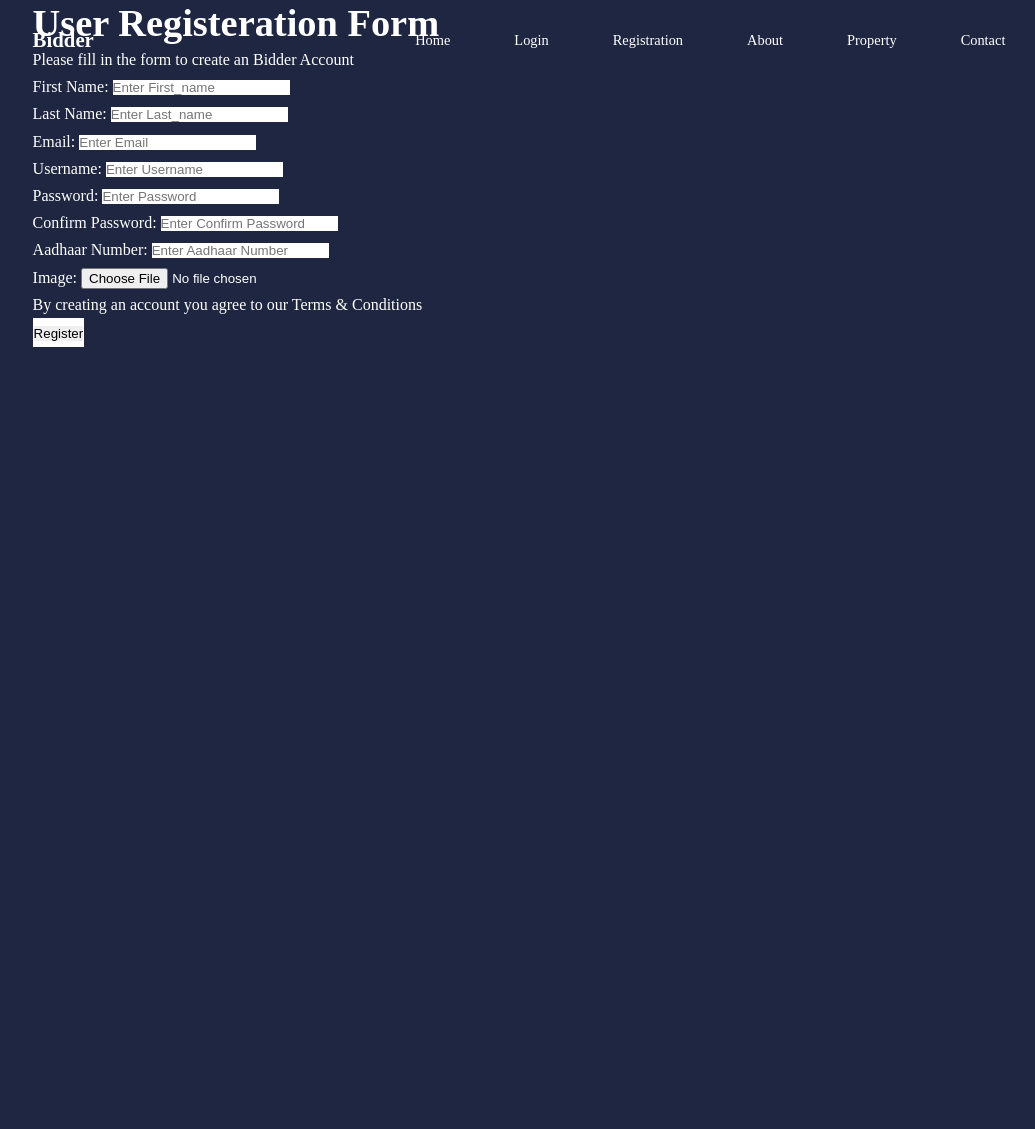
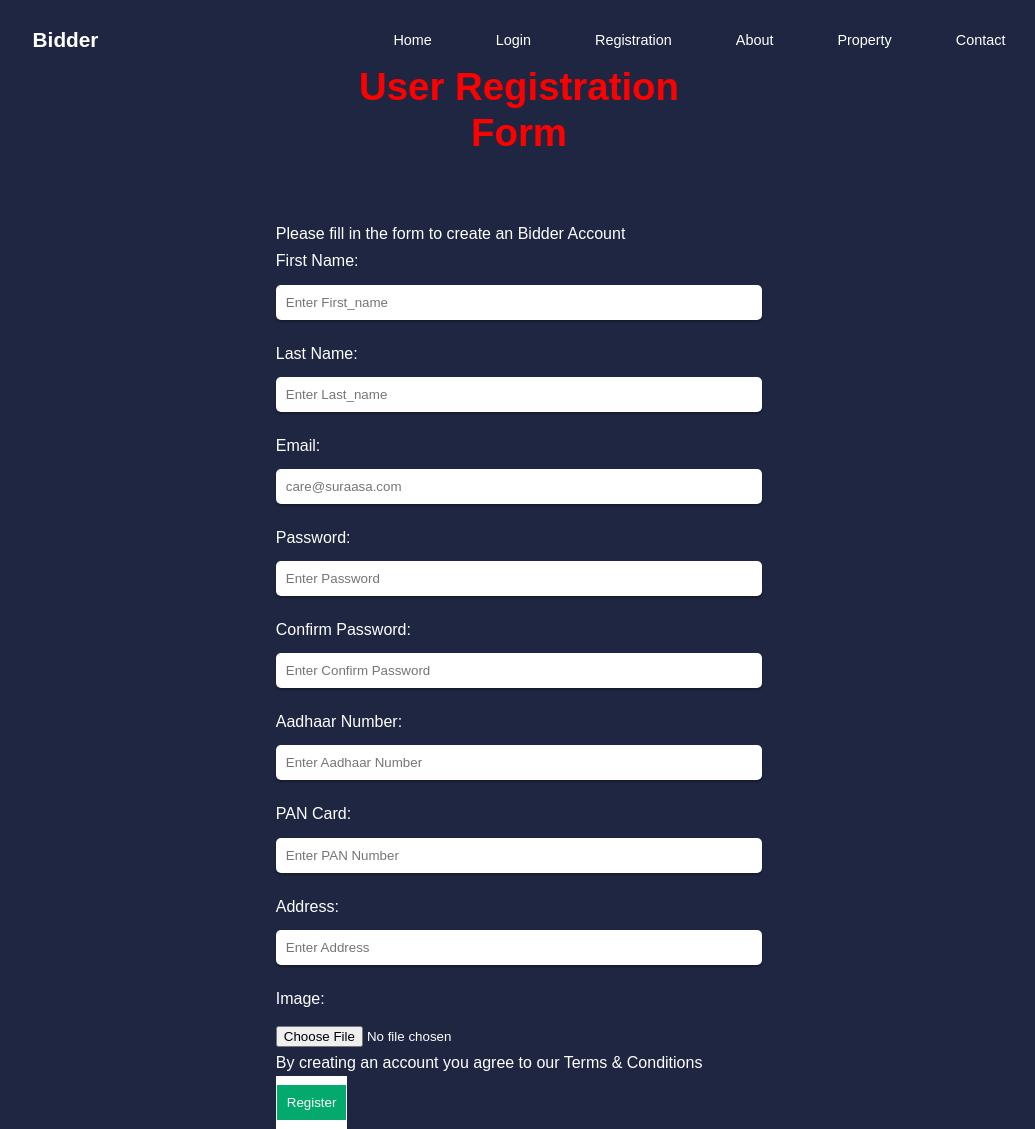
Before and after one commit to keshavmohta09/astro, a Django app: page /users/create/ in a window 1280 px wide. Shown: the whole page, without its empty margins (121-1156 px from the left). Before the commit the page ends 347 px from the top, so only its background shows below. Run offline with Django 4.2, Linux system fonts and the light colour scheme; parts of the project's set-up code (start-up, migrations or seed data) failed here and were passed over.

Commit message:
fix registraion.html and user create api

```diff
--- a/templates/registration.html
+++ b/templates/registration.html
@@ -2,6 +2,7 @@
 
 <!DOCTYPE html>
 <html lang="en">
+
 <head>
     <meta charset="UTF-8">
     <meta http-equiv="X-UA-Compatible" content="IE=edge">
@@ -15,27 +16,32 @@
     <!--GOOGLE FONTS (MONTSERRAT)-->
     <link rel="preconnect" href="https://fonts.googleapis.com">
     <link rel="preconnect" href="https://fonts.gstatic.com" crossorigin>
-        <link href="https://fonts.googleapis.com/css2?family=Montserrat:wgt@300:400:500:600:700:800:900&display=swap" rel="stylesheet">
+    <link href="https://fonts.googleapis.com/css2?family=Montserrat:wgt@300:400:500:600:700:800:900&display=swap"
+        rel="stylesheet">
 
 
     <!--SWIPER JS-->
-        <link rel="stylesheet" href="https://cdn.jsdelivr.net/npm/swiper@9/swiper-bundle.min.css"/>
+    <link rel="stylesheet" href="https://cdn.jsdelivr.net/npm/swiper@9/swiper-bundle.min.css" />
 
 
 
     <link rel="stylesheet" href="{% static 'css/style.css' %}">
+    <link rel="stylesheet" href="{% static 'css/registration.css' %}">
 </head>
+
 <body>
     <nav>
         <div class="container nav__container">
-            <a href="index.html"><h4>Bidder</h4></a>
+            <a href="index.html">
+                <h4>Bidder</h4>
+            </a>
             <ul class="nav__menu">
-                <li><a href="index.html">Home</a></li>
-                <li><a href="login.html">Login</a></li>
+                <li><a href="/">Home</a></li>
+                <li><a href="{% url 'user-login' %}">Login</a></li>
                 <li><a href="{% url 'user-create' %}">Registration</a></li>
-                <li><a href="about.html">About</a></li>
+                <li><a href="{% url 'about' %}">About</a></li>
                 <li><a href="property.html">Property</a></li>
-                <li><a href="contact.html">Contact</a></li>
+                <li><a href="{% url 'contact' %}">Contact</a></li>
             </ul>
             <button id="open-menu-btn"><i class="uil uil-bars"></i></button>
             <button id="close-menu-btn"><i class="uil uil-multiply"></i></button>
@@ -44,13 +50,14 @@
     </nav>
     <!--==================================END OF NAVBAR===========================================-->
 
-    <form id="userForm" action="#" onsubmit="return validation()" method="POST" action="{% url 'user-create' %}">
+    <form id="userForm" method="POST" action="{% url 'user-create' %}" enctype="multipart/form-data">
         {% csrf_token %}
 
-        <div class = "container">
+        <div class="container">
             <div class="formControl">
-            <h1>User Registeration Form</h1>
-             <P>Please fill in the form to create an Bidder Account</p><hr>
+                <h1>User Registration Form</h1>
+                <P>Please fill in the form to create an Bidder Account</p>
+                <hr>
             </div>
             <div class="formControl">
                 <label for="name"> First Name:</label>
@@ -65,18 +72,12 @@
             </div>
             <div class="msg" id="l_name"></div>
 
+
             <div class="formControl">
-            <label for="email"> Email:</label>
-            <input type="text" id="email" name="email" placeholder="Enter Email">
+                <label for="email">Email:</label>
+                <input type="email" id="email" name="email" placeholder="care@suraasa.com">
             </div>
             <div class="msg" id="u_email"></div>
-
-
-		<div class="formControl">
-			<label for="username">Username:</label>
-			<input type="text" id="username" name="username" placeholder="Enter Username">
-		</div>
-			<div class="msg" id="u_username"></div>
 
 
             <div class="formControl">
@@ -88,20 +89,37 @@
 
             <div class="formControl">
                 <label for="Confirm Password">Confirm Password:</label>
-			<input type="password" id="conpassword" name=" confirm_password" placeholder="Enter Confirm Password"><hr>
+                <input type="password" id="conpassword" name="confirm_password" placeholder="Enter Confirm Password">
+                <hr>
             </div>
             <div class="msg" id="c_password"></div>
 
 
             <div class="formControl">
                 <label for="Aadhaar Number">Aadhaar Number:</label>
-                <input type="text" id="aadhaar" name=" addhaar" placeholder="Enter Aadhaar Number"><hr>
+                <input type="text" id="aadhaar" name="aadhaar" placeholder="Enter Aadhaar Number">
+                <hr>
             </div>
             <div class="msg" id="c_aadhaar"></div>
 
             <div class="formControl">
+                <label for="PAN Card">PAN Card:</label>
+                <input type="text" id="pan_card" name="pan_card" placeholder="Enter PAN Number">
+                <hr>
+            </div>
+            <div class="msg" id="c_pan_card"></div>
+
+            <div class="formControl">
+                <label for="Address">Address:</label>
+                <input type="text" id="address" name="address" placeholder="Enter Address">
+                <hr>
+            </div>
+            <div class="msg" id="c_address"></div>
+
+            <div class="formControl">
                 <label for="Image">Image:</label>
-            <input type="file" id="image" name=" image" ><hr>
+                <input type="file" id="image" name="image">
+                <hr>
             </div>
             <div class="msg" id="c_image"></div>
 
@@ -118,74 +136,67 @@
 
 
     <script>
-	function validation(){
+        function validation() {
             var name = document.getElementById("name").value;
-		var username = document.getElementById("username").value;
             var email = document.getElementById("email").value;
             var mobile = document.getElementById("mobile").value;
 
-		if (name == ""){
+            if (name == "") {
                 document.getElementById('u_name').innerHTML = "* First Name can't be blank";
                 return false;
             }
 
-		if (name.length < 5){
+            if (name.length < 5) {
                 document.getElementById('u_name').innerHTML = "* First Name Length should be greater than 5";
                 return false;
             }
 
-		if (!isNaN(name)){
+            if (!isNaN(name)) {
                 document.getElementById('u_name').innerHTML = "* First Name should be character only";
                 return false;
             }
             //Last Name
-        if (lname == ""){
+            if (lname == "") {
                 document.getElementById('l_name').innerHTML = "* Last Name can't be blank";
                 return false;
             }
-        if (!isNaN(lname)){
+            if (!isNaN(lname)) {
                 document.getElementById('l_name').innerHTML = "* Last Name should be character only";
                 return false;
             }
 
 
             // Email Validation
-		if(email.indexOf('@') <=0){
+            if (email.indexOf('@') <= 0) {
                 document.getElementById("u_email").innerHTML = "* Email must contain @";
                 return false;
             }
-		if((email.charAt(email.length - 4)!= '.') && (email.charAt(email.length - 3)!= '.')){
+            if ((email.charAt(email.length - 4) != '.') && (email.charAt(email.length - 3) != '.')) {
                 document.getElementById("u_email").innerHTML = "* Email must contain .";
                 return false;
             }
 
-		// Username
-		if (username == ""){
-			document.getElementById("u_username").innerHTML = "* Username can't be blank";
+            //Password
+            if (password == "") {
+                document.getElementById("u_password").innerHTML = "* Password can't be blank";
                 return false;
             }
-
-		//Password
-        if(password ==""){
-            document.getElementById("u_password").innerHTML ="* Password can't be blank";
-            return false;
-        }
-        if(password.length <= 6){
-            document.getElementById("u_password").innerHTML="* Weak Password make it Strong"
+            if (password.length <= 6) {
+                document.getElementById("u_password").innerHTML = "* Weak Password make it Strong"
                 return false;
             }
 
             //Confirm Password
-        if(conpassword ==""){
-            document.getElementById("c_password").innerHTML ="* Password can't be blank";
+            if (conpassword == "") {
+                document.getElementById("c_password").innerHTML = "* Password can't be blank";
                 return false;
             }
-        if(conpassword.length <= 6){
-            document.getElementById("c_password").innerHTML="* Weak Password make it Strong"
+            if (conpassword.length <= 6) {
+                document.getElementById("c_password").innerHTML = "* Weak Password make it Strong"
                 return false;
             }
-        if(conpassword != password){
-            document.getElementById("c_password").innerHTML="* Password does not match"
+            if (conpassword != password) {
+                document.getElementById("c_password").innerHTML = "* Password does not match"
                 return false;
             }
         }
@@ -255,4 +266,5 @@
 
     <script src="{% static 'js/main.js' %}"></script>
 </body>
+
 </html>
--- a/users/views.py
+++ b/users/views.py
@@ -1,6 +1,7 @@
 from django.contrib import messages
 from django.contrib.auth.password_validation import validate_password
 from django.core.exceptions import ValidationError
+from django.core.validators import FileExtensionValidator
 from django.db import IntegrityError
 from rest_framework import serializers
 from rest_framework.authtoken.models import Token
@@ -9,7 +10,8 @@
 from rest_framework.response import Response
 from rest_framework.viewsets import ViewSet
 
-from users.models import User
+from helpers.files import ValidateFileSize
+from users.models import Profile, User
 from users.serializers import UserSerializer
 
 
@@ -20,6 +22,9 @@
         last_name = serializers.CharField(required=False)
         password = serializers.CharField()
         confirm_password = serializers.CharField()
+        aadhaar = serializers.CharField(max_length=12)
+        pan_card = serializers.CharField(max_length=10)
+        address = serializers.CharField()
 
         def validate(self, attrs):
             if bool(attrs.get("password")) ^ bool(attrs.get("confirm_password")):
@@ -32,7 +37,17 @@
                     "Password and confirm password do not match."
                 )
             validate_password(attrs["password"])
+            if not attrs["aadhaar"].isdigit():
+                raise serializers.ValidationError("Provide valid aadhaar number.")
             return attrs
+
+    class FileInputSerializer(serializers.Serializer):
+        image = serializers.ImageField(
+            validators=[
+                ValidateFileSize(max_file_size=Profile.MAX_FILE_SIZE_ALLOWED),
+                FileExtensionValidator(allowed_extensions=Profile.EXTENSIONS_ALLOWED),
+            ]
+        )
 
     class OutputSerializer(UserSerializer):
         message = serializers.CharField()
@@ -49,16 +64,36 @@
         if not serializer.is_valid():
             messages.error(request, str(serializer.errors))
             return render(request, "registration.html")
+        validated_data = serializer.validated_data
 
-        validated_data = serializer.validated_data
+        image = request.FILES
+        image_serializer = self.FileInputSerializer(data=image)
+        if not image_serializer.is_valid():
+            messages.error(request, str(image_serializer.errors))
+            return render(request, "registration.html")
+        image_data = image_serializer.validated_data
+
         validated_data.pop("confirm_password")
         try:
-            user = User.objects.create_user(**validated_data)
+            user = User.objects.create_user(
+                email=validated_data["email"],
+                first_name=validated_data["first_name"],
+                last_name=validated_data["last_name"],
+                password=validated_data["password"],
+                is_buyer=True,
+            )
+            _profile = Profile.objects.create(
+                user=user,
+                photo=image_data["image"],
+                aadhar_card=validated_data["aadhaar"],
+                pan_card=validated_data["pan_card"],
+                address=validated_data["address"],
+            )
         except (ValidationError, IntegrityError) as error:
-            messages.error(str(error))
+            messages.error(request, str(error))
             return render(request, "registration.html")
         messages.info(request, f"Congratulations {user.full_name}, You are registered.")
-        return render(request, "home.html")
+        return render(request, "index.html")
 
     def update(self, request, *args, **kwargs):
         data = request.data
```
Also changed, not shown: templates/about.html (+17 -5 lines), templates/contact.html (+17 -5 lines), templates/login.html (+11 -7 lines). Lines whose indentation alone changed are shown as unchanged.
